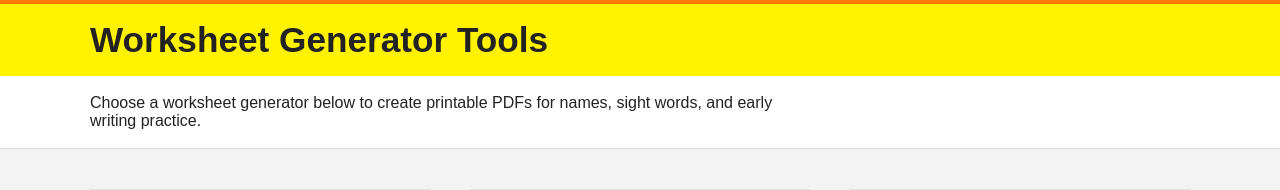
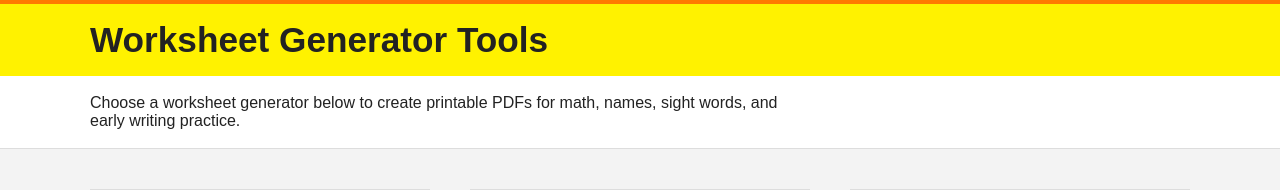
Before and after one commit to mbtwebsite/name-trace-web, a Flask app: page / in a window 1280 px wide. Shown: the part 120-310 px from the top of the page. Run offline with Flask 3, Linux system fonts and the light colour scheme.

Commit message:
Update intro text to include Math in worksheet generator

```diff
--- a/templates/index.html
+++ b/templates/index.html
@@ -188,7 +188,7 @@
 <div class="intro-section">
     <div class="container">
         <p class="subtitle">
-            Choose a worksheet generator below to create printable PDFs for names, sight words, and early writing practice.
+            Choose a worksheet generator below to create printable PDFs for math, names, sight words, and early writing practice.
         </p>
     </div>
 </div>
```
